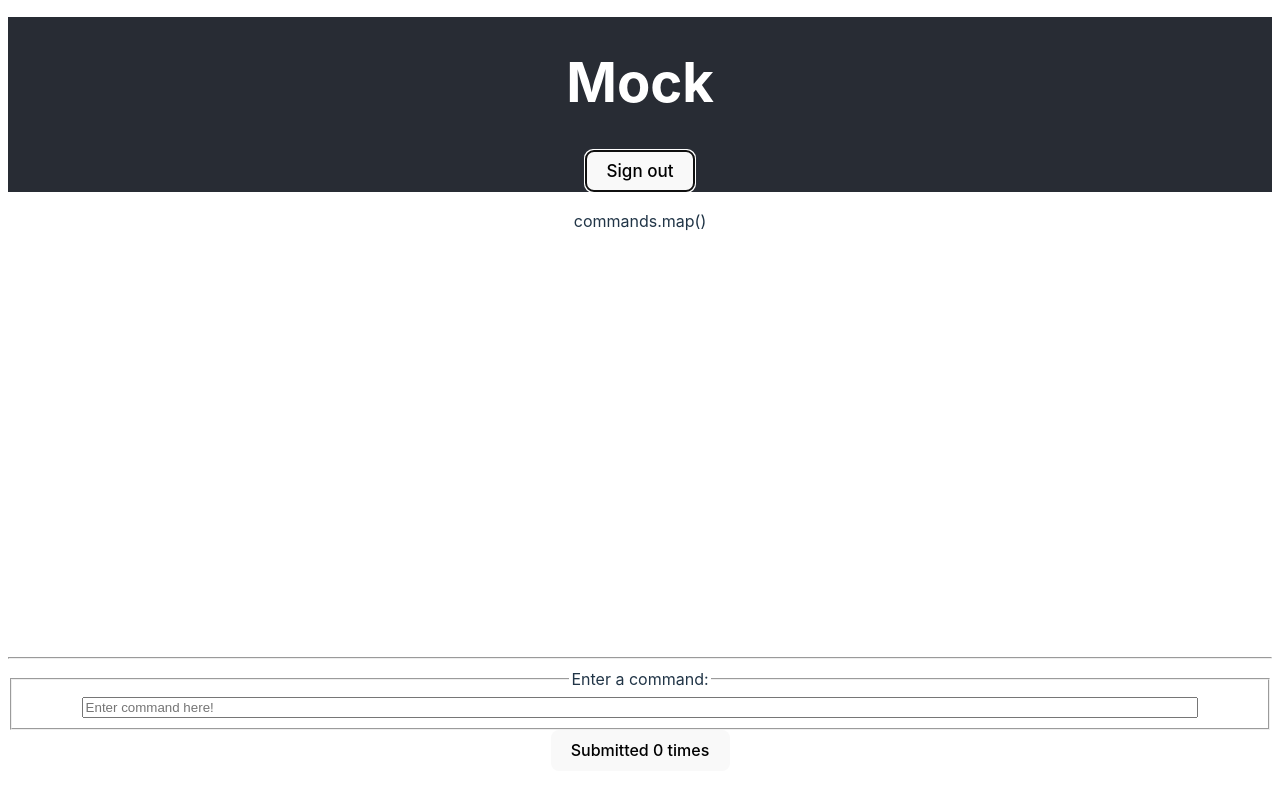
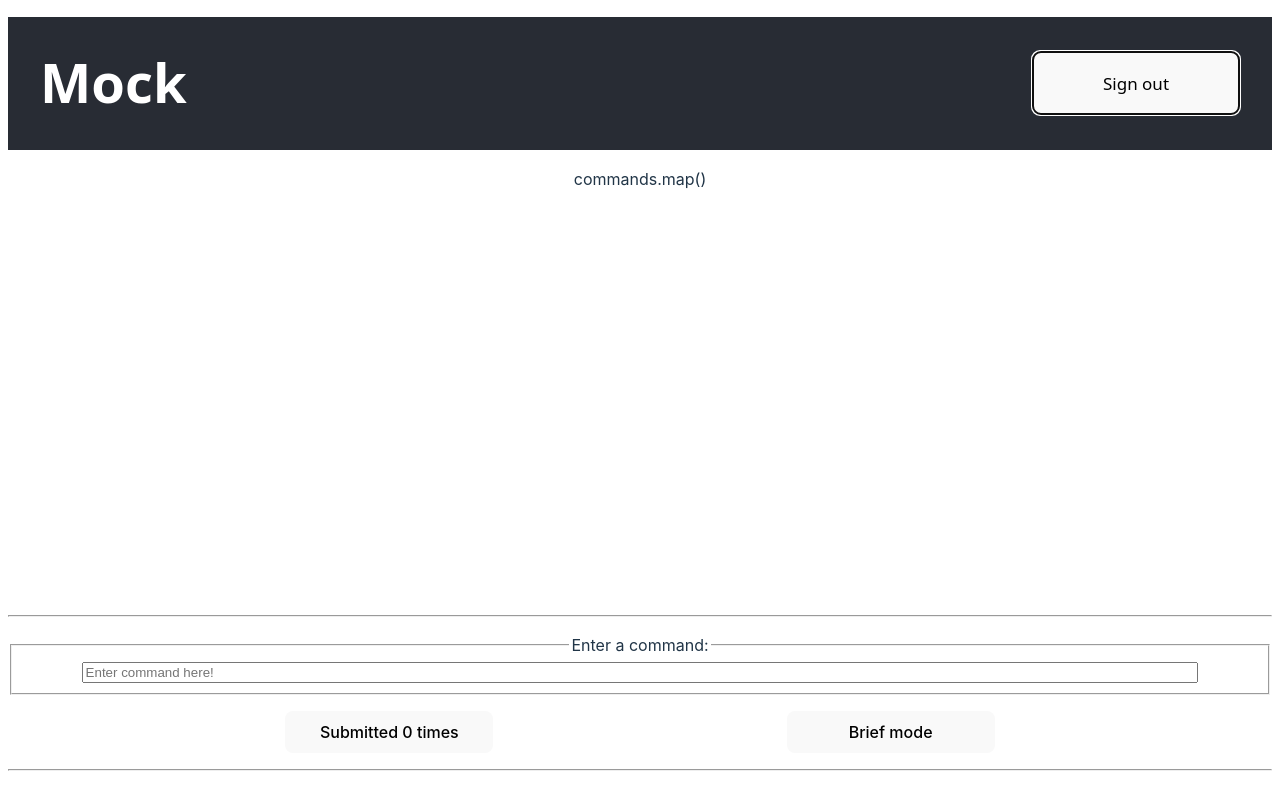
Before and after one commit to cs0320-s24/mock-bpbradle-ishah20, a React (Vite) app: page / in a window 1280 px wide. Both pictures are taken after a click on the button "Login". Shown: the top 810 px of the page. Built offline with nearby package versions, Linux system fonts and the light colour scheme.

Commit message:
feat: login + mode button though not functional yet

```diff
--- a/src/components/LoginButton.tsx
+++ b/src/components/LoginButton.tsx
@@ -16,11 +16,23 @@ export function LoginButton(props: loginProps) {
 
   if (props.isLoggedIn) {
     return (
-      <button aria-label='Sign Out' onClick={authenticate}>Sign out</button>
-    )
+      <button
+        className="Login-button"
+        aria-label="Sign Out"
+        onClick={authenticate}
+      >
+        Sign out
+      </button>
+    );
   } else {
     return (
-      <button aria-label='Login' onClick={authenticate}>Login</button>
-    )
+      <button
+        className="Login-button"
+        aria-label="Login"
+        onClick={authenticate}
+      >
+        Login
+      </button>
+    );
   }
 }
--- a/src/components/REPL.tsx
+++ b/src/components/REPL.tsx
@@ -15,15 +15,22 @@ import { REPLInput } from "./REPLInput";
 export default function REPL() {
   // shared state that holds all the commands submitted.
   const [history, setHistory] = useState<string[]>([]);
+  const [mode, setMode] = useState<string>("Basic");
 
   return (
     <div className="repl">
       {/*This is where your REPLHistory might go... You also may choose to add it within your REPLInput
       component or somewhere else depending on your component organization. What are the pros and cons of each? */}
-      {/* TODO: Update your REPLHistory and REPLInput to take in new shared state as props */}
-      <REPLHistory history={history}/>
+      {/*Update your REPLHistory and REPLInput to take in new shared state as props */}
+      <REPLHistory history={history} mode={mode}/>
       <hr></hr>
-      <REPLInput history={history} setHistory={setHistory} />
+      <REPLInput
+        history={history}
+        setHistory={setHistory}
+        mode={mode}
+        setMode={setMode}
+      />
+      <hr></hr>
     </div>
   );
 }
--- a/src/components/REPLHistory.tsx
+++ b/src/components/REPLHistory.tsx
@@ -2,6 +2,7 @@ import "../styles/main.css";
 
 interface REPLHistoryProps {
   history: string[];
+  mode: string;
   // DONE: Fill with some shared state tracking all the pushed commands
 }
 export function REPLHistory(props: REPLHistoryProps) {
--- a/src/components/REPLInput.tsx
+++ b/src/components/REPLInput.tsx
@@ -4,8 +4,9 @@ import { ControlledInput } from "./ControlledInput";
 
 interface REPLInputProps {
   history: string[];
-  setHistory: Dispatch<SetStateAction<string[]>>; // ARE ALL METHODS DISPATCHES?
-  // DONE: Fill this with desired props... Maybe something to keep track of the submitted commands
+  setHistory: Dispatch<SetStateAction<string[]>>;
+  mode: string;
+  setMode: Dispatch<SetStateAction<string>>;
 }
 // You can use a custom interface or explicit fields or both! An alternative to the current function header might be:
 // REPLInput(history: string[], setHistory: Dispatch<SetStateAction<string[]>>)
@@ -13,8 +14,8 @@ export function REPLInput(props: REPLInputProps) {
   // Remember: let React manage state in your webapp.
   // Manages the contents of the input box
   const [commandString, setCommandString] = useState<string>("");
-  // DONE WITH TA : add a count state
   const [count, setCount] = useState<number>(0);
+  const [mode, setMode] = useState<string>("Brief");
 
   // DONE WITH TA: build a handleSubmit function called in button onClick
   // DONE: Once it increments, try to make it push commands... Note that you can use the `...` spread syntax to copy what was there before
@@ -27,6 +28,14 @@ export function REPLInput(props: REPLInputProps) {
     setCount(count + 1);
     props.setHistory([...props.history, commandString]); // Update history variable from top level
     setCommandString("");
+  };
+  const handleModeswitch = () => {
+    if (mode == "Verbose") {
+      setMode("Brief");
+    }
+    if (mode == "Brief") {
+      setMode("Verbose");
+    }
   };
 
   return (
@@ -43,9 +52,15 @@ export function REPLInput(props: REPLInputProps) {
           ariaLabel={"Command input"}
         />
       </fieldset>
-      {/* TODO WITH TA: Build a handleSubmit function that increments count and displays the text in the button */}
-      {/* TODO: Currently this button just counts up, can we make it push the contents of the input box to the history?*/}
-      <button onClick={handleSubmit}>Submitted {count} times</button>
+      {/* Submit command */}
+      <div className="repl-input-box-holder">
+        <button className="repl-input-box" onClick={handleSubmit}>
+          Submitted {count} times
+        </button>
+        <button className="repl-input-box" onClick={handleModeswitch}>
+          {mode} mode
+        </button>
+      </div>
     </div>
   );
 }
--- a/src/styles/App.css
+++ b/src/styles/App.css
@@ -3,12 +3,22 @@
 }
 
 .App-header {
+  padding-left: 4vh;
   background-color: #282c34;
   min-height: 8vh;
   display: flex;
-  flex-direction: column;
+  flex-direction: row;
   align-items: center;
-  justify-content: center;
+  justify-content: space-between;
   font-size: calc(1px + 2vmin);
+  font-family: system-ui;
   color: white;
 }
+
+.Login-button {
+  margin-right: 4vh !important;
+  width: 20vh;
+  min-height: 8vh;
+  padding-top: 0px;
+  padding-bottom: 0px;
+}
--- a/src/styles/main.css
+++ b/src/styles/main.css
@@ -5,27 +5,42 @@
 */
 
 .repl {
-    position:relative;
-    min-height:95vh;
+  position: relative;
+  min-height: 95vh;
 }
 
 .repl-history {
-    height:55vh;
+  height: 55vh;
   margin: auto;
   display: block;
   overflow: scroll;
 }
 
 .repl-input {
-    margin: auto;
-    height:10vh;
+  align-items: center;
+  justify-content: space-between;
+  margin-top: 2vh;
+  margin-bottom: 2vh;
 }
+
+.repl-input-box-holder {
+  display: flex;
+  flex-direction: row;
+  justify-content: space-evenly;
+}
+
+.repl-input-box {
+  margin-top: 2vh;
+}
+
 .repl-command-box {
   width: 90%;
   margin: auto;
   display: block;
 }
-button{
-    margin: auto;
+button {
+  margin-left: 2vh;
+  margin-right: 2vh;
+  width: 26vh !important;
   display: block;
 }
```
Also changed, not shown: src/REPLInput.tsx (deleted, +0 -51 lines), src/components/App.tsx (+5 -6 lines), src/components/REPLFunction.tsx (added, +10 -0 lines). Lines whose indentation alone changed are shown as unchanged.
